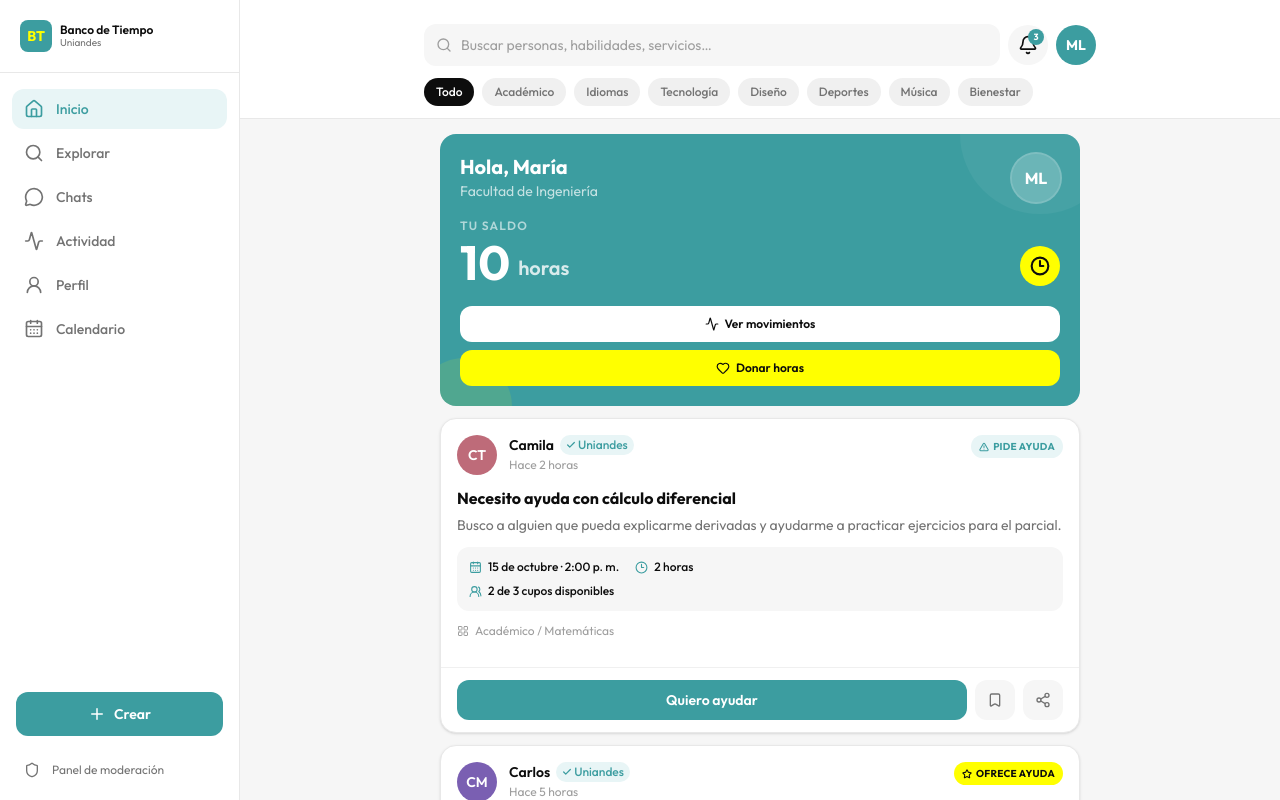
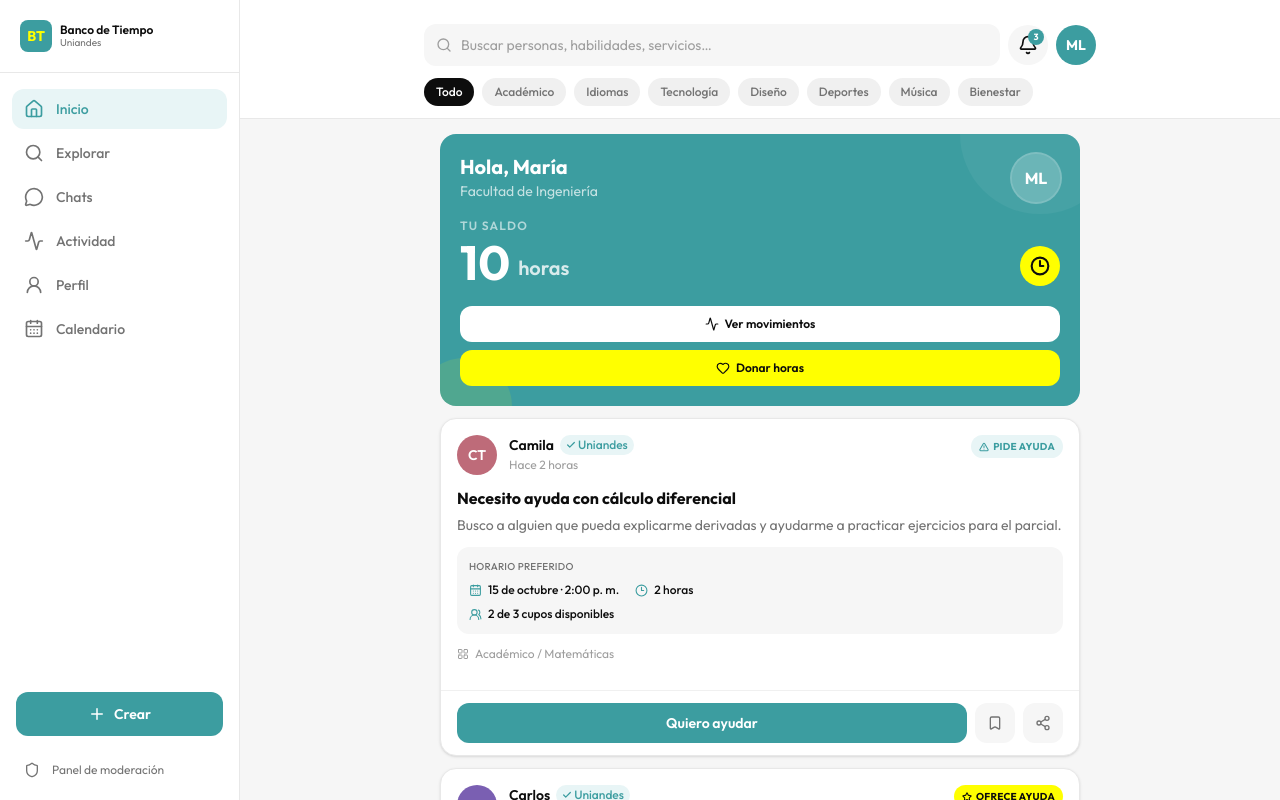
Before and after one commit to aspd-2501/MercadoDeTiempoUniandes, a React (Vite) app in the folder frontend/timebank_frontend/: page / in a window 1280 px wide. Shown: the top 800 px of the page. Built offline with nearby package versions, Linux system fonts and the light colour scheme.

Commit message:
actualización de info de posts de ayuda con calendarios

```diff
--- a/frontend/timebank_frontend/src/componentes/calendario/CalendarioDisponibilidad.tsx
+++ b/frontend/timebank_frontend/src/componentes/calendario/CalendarioDisponibilidad.tsx
@@ -112,9 +112,11 @@ function etiquetaDuracion(duracion: number): string {
 function VistaCalendarioDisponibilidad({
   fechaInicial,
   eventos,
+  alturaLimitada = false,
 }: {
   fechaInicial: string;
   eventos: EventoCalendario[];
+  alturaLimitada?: boolean;
 }) {
   const [fechaSeleccionada, setFechaSeleccionada] = useState(fechaInicial);
   const fechas = obtenerSemana(fechaSeleccionada);
@@ -146,22 +148,40 @@ function VistaCalendarioDisponibilidad({
         </button>
       </div>
 
-      {/* 02.2 VISTA MÓVIL: selector y calendario diario */}
+      {/* 02.2 VISTA MÓVIL */}
       <div className="space-y-3 lg:hidden">
         <SelectorDia
           fechas={fechas}
           fechaSeleccionada={fechaSeleccionada}
           onSeleccionar={setFechaSeleccionada}
         />
+
         <p className="text-xs font-semibold capitalize text-[#0D0D0D]">
           {mostrarFecha(fechaSeleccionada)}
         </p>
-        <CalendarioDiario fecha={fechaSeleccionada} eventos={eventos} />
+
+        <div className={alturaLimitada ? 'h-[50dvh] min-h-0' : ''}>
+          <CalendarioDiario
+            fecha={fechaSeleccionada}
+            eventos={eventos}
+            scrollInterno={alturaLimitada}
+          />
+        </div>
       </div>
 
-      {/* 02.3 VISTA DE ESCRITORIO: calendario semanal */}
-      <div className="hidden lg:block">
-        <CalendarioSemanal fechas={fechas} eventos={eventos} />
+      {/* 02.3 VISTA DE ESCRITORIO */}
+      <div
+        className={
+          alturaLimitada
+            ? 'hidden h-[50dvh] min-h-0 lg:block'
+            : 'hidden lg:block'
+        }
+      >
+        <CalendarioSemanal
+          fechas={fechas}
+          eventos={eventos}
+          scrollInterno={alturaLimitada}
+        />
       </div>
     </div>
   );
@@ -208,6 +228,7 @@ export function CalendarioDisponibilidadPostAyuda({
             key={fechaInicial}
             fechaInicial={fechaInicial}
             eventos={eventos}
+            alturaLimitada
           />
         ) : (
           <p className="rounded-xl bg-[#F6F6F6] p-4 text-sm text-[#737373]" role="status">
--- a/frontend/timebank_frontend/src/componentes/posts/PostAyuda.tsx
+++ b/frontend/timebank_frontend/src/componentes/posts/PostAyuda.tsx
@@ -196,6 +196,11 @@ export default function PostAyuda({
           aria-label="Detalles de la publicación"
           className="mb-3 space-y-2 rounded-xl bg-[#F6F6F6] p-3"
         >
+          {(post.preferredDate || post.preferredTime) && (
+            <p className="text-[10px] font-medium uppercase tracking-wide text-[#737373]">
+              Horario preferido
+            </p>
+          )}
           <div className="flex flex-wrap items-center gap-4">
             {/* 01.5.1 FECHA Y HORA */}
             {(post.preferredDate || post.preferredTime) && (
--- a/frontend/timebank_frontend/src/mocks/postsAyuda.mocks.ts
+++ b/frontend/timebank_frontend/src/mocks/postsAyuda.mocks.ts
@@ -15,6 +15,21 @@ export const PUBLICACIONES_DEMO: DatosPostAyuda[] = [
     estimatedHours: 2,
     maxParticipants: 3,
     confirmedParticipants: ['miembro-demo-2'],
+    availability: [
+      {
+        id: 'franja-1',
+        date: '2026-10-27',
+        startTime: '09:00',
+        endTime: '12:00',
+      },
+      {
+        id: 'franja-2',
+        date: '2026-10-29',
+        startTime: '14:00',
+        endTime: '17:00',
+      },
+    ],
+    preferredAvailabilityId: 'franja-1',
   },
   {
     id: 'post-ayuda-2',
@@ -30,6 +45,21 @@ export const PUBLICACIONES_DEMO: DatosPostAyuda[] = [
     estimatedHours: 1,
     maxParticipants: 2,
     confirmedParticipants: [],
+    availability: [
+      {
+        id: 'franja-3',
+        date: '2026-10-28',
+        startTime: '10:00',
+        endTime: '14:00',
+      },
+      {
+        id: 'franja-4',
+        date: '2026-10-31',
+        startTime: '15:00',
+        endTime: '19:00',
+      },
+    ],
+    preferredAvailabilityId: 'franja-3',
   },
   {
     id: 'post-ayuda-3',
@@ -43,5 +73,20 @@ export const PUBLICACIONES_DEMO: DatosPostAyuda[] = [
     estimatedHours: 1.5,
     maxParticipants: 1,
     confirmedParticipants: [],
+    availability: [
+      {
+        id: 'franja-5',
+        date: '2026-10-30',
+        startTime: '07:00',
+        endTime: '11:00',
+      },
+      {
+        id: 'franja-6',
+        date: '2026-11-01',
+        startTime: '14:00',
+        endTime: '18:00',
+      },
+    ],
+    preferredAvailabilityId: 'franja-6',
   },
 ];
--- a/frontend/timebank_frontend/src/tipos/postAyuda.ts
+++ b/frontend/timebank_frontend/src/tipos/postAyuda.ts
@@ -1,3 +1,5 @@
+import type { IntervaloDisponibilidad } from "./disponibilidad";
+
 export type TipoPublicacionAyuda = 'help-request' | 'help-offer';
 
 export interface DatosPostAyuda {
@@ -14,4 +16,6 @@ export interface DatosPostAyuda {
   estimatedHours?: number;
   maxParticipants?: number;
   confirmedParticipants?: string[];
+  availability?: IntervaloDisponibilidad[];
+  preferredAvailabilityId?: string;
 }
--- a/frontend/timebank_frontend/src/ventanas/postAyuda/PostAyudaDetail.tsx
+++ b/frontend/timebank_frontend/src/ventanas/postAyuda/PostAyudaDetail.tsx
@@ -15,27 +15,18 @@ import {
 import type { LucideIcon, LucideProps } from 'lucide-react';
 import { MIEMBROS_DEMO } from '../../mocks/miembros.mocks';
 import { PUBLICACIONES_DEMO } from '../../mocks/postsAyuda.mocks';
+import { CalendarioDisponibilidadPostAyuda } from '../../componentes/calendario/CalendarioDisponibilidad';
+import type { DatosPostAyuda } from '../../tipos/postAyuda';
 
 /**
- * Primera migración del mockup de Figma.
+ * Vista actual conectada a /posts/:postId y a los mocks compartidos.
+ * Añade el horario preferido y calendario de disponibilidad de la publicación.
+ * No calcula coincidencias ni crea acuerdos desde el calendario.
  */
 export type TipoPostAyuda = 'help-offer' | 'help-request';
 
-export interface PostAyuda {
-  id: string;
-  userId: string;
-  type: TipoPostAyuda;
-  title: string;
-  description: string;
-  category: string;
-  createdAt: string;
-  image?: string;
-  preferredDate?: string;
-  preferredTime?: string;
-  estimatedHours?: number;
-  maxParticipants?: number;
-  confirmedParticipants?: string[];
-}
+/** Mismo modelo compartido que utiliza la tarjeta PostAyuda y PUBLICACIONES_DEMO. */
+export type PostAyuda = DatosPostAyuda;
 
 export interface AutorPostAyuda {
   id: string;
@@ -52,6 +43,21 @@ export interface PostAyudaDetailProps {
   onVerAcuerdo?: (acuerdoId: string) => void;
   onIrChat?: (chatId: string) => void;
   onVolverInicio?: () => void;
+}
+
+// ─── Formato local para la presentación del horario preferido ───
+// Estas funciones solo transforman textos; no comparan ni asignan disponibilidades.
+function mostrarFechaISO(fecha: string): string {
+  const fechaLocal = new Date(`${fecha}T12:00:00`);
+  if (Number.isNaN(fechaLocal.getTime())) return fecha;
+  return new Intl.DateTimeFormat('es-CO', { dateStyle: 'long' }).format(fechaLocal);
+}
+
+function mostrarHora24(hora: string): string {
+  const coincidencia = /^([01]\d|2[0-3]):([0-5]\d)$/.exec(hora);
+  if (!coincidencia) return hora;
+  const h = Number(coincidencia[1]);
+  return `${h % 12 || 12}:${coincidencia[2]} ${h < 12 ? 'a. m.' : 'p. m.'}`;
 }
 
 // Iconos y componentes auxiliares.
@@ -196,6 +202,20 @@ export default function PostAyudaDetail({
   const slotsLeft = maxSlots - confirmedCount;
   const isFull = slotsLeft <= 0;
   const currentUserJoined = joined || confirmedParticipants.includes(currentUserId);
+
+  // ─── Datos de disponibilidad del post (proporcionados por los mocks o la API) ───
+  // El calendario solo muestra las franjas registradas. No inventamos intervalos
+  // a partir de preferredDate/preferredTime de los posts antiguos.
+  const franjasPropuestas = post.availability ?? [];
+  const franjaPreferida = franjasPropuestas.find(
+    (franja) => franja.id === post.preferredAvailabilityId,
+  );
+  const fechaPreferida = franjaPreferida
+    ? mostrarFechaISO(franjaPreferida.date)
+    : post.preferredDate;
+  const horaPreferida = franjaPreferida
+    ? `${mostrarHora24(franjaPreferida.startTime)} – ${mostrarHora24(franjaPreferida.endTime)}`
+    : post.preferredTime;
 
   function handleJoin() {
     if (currentUserJoined || isFull) return;
@@ -366,16 +386,21 @@ export default function PostAyudaDetail({
             Detalles
           </h3>
 
-          {/* 04.1 FECHA Y HORA PREFERIDAS (cuando están definidas) */}
-          {(post.preferredDate || post.preferredTime) && (
-            <div data-section="fecha-hora" className="flex items-center gap-3">
-              <div className="w-9 h-9 rounded-xl bg-[#E8F5F6] flex items-center justify-center flex-shrink-0">
-                <Icon name="calendar" size={17} className="text-[#3C9DA0]" strokeWidth={2} />
+          {/* 04.1 HORARIO PREFERIDO (propuesta, no horario confirmado) */}
+          {(fechaPreferida || horaPreferida) && (
+            <div data-section="horario-preferido" className="flex items-start gap-3">
+              <div className="w-9 h-9 rounded-xl bg-[#FFFDE0] flex items-center justify-center flex-shrink-0">
+                <Icon name="calendar" size={17} className="text-[#5A5A00]" strokeWidth={2} />
               </div>
-              <div>
-                <p className="text-[10px] text-[#9E9E9E] uppercase tracking-wide font-medium">Fecha y hora</p>
-                <p className="text-sm font-semibold text-[#0D0D0D]">
-                  {post.preferredDate}{post.preferredTime ? ` · ${post.preferredTime}` : ''}
+              <div className="min-w-0">
+                <p className="text-[10px] text-[#9E9E9E] uppercase tracking-wide font-medium">
+                  Horario preferido
+                </p>
+                <p className="text-sm font-semibold text-[#0D0D0D] capitalize">
+                  {fechaPreferida}{horaPreferida ? ` · ${horaPreferida}` : ''}
+                </p>
+                <p className="mt-1 text-xs text-[#737373]">
+                  Es una preferencia del autor, no un horario confirmado.
                 </p>
               </div>
             </div>
@@ -425,6 +450,25 @@ export default function PostAyudaDetail({
             </div>
           </div>
         </section>
+
+        {/* 04.4 CALENDARIO DE DISPONIBILIDAD PROPUESTA POR EL AUTOR */}
+        {typeof post.estimatedHours === 'number' && post.estimatedHours > 0 ? (
+          <CalendarioDisponibilidadPostAyuda
+            intervalos={franjasPropuestas}
+            idPreferido={post.preferredAvailabilityId}
+            duracion={post.estimatedHours}
+          />
+        ) : (
+          <section
+            data-section="disponibilidad-sin-duracion"
+            className="rounded-2xl border border-[#E8E8E8] bg-white p-4"
+          >
+            <h3 className="text-sm font-bold text-[#0D0D0D]">Disponibilidad propuesta</h3>
+            <p className="mt-1 text-xs text-[#737373]">
+              Aún no se ha definido una duración para esta publicación.
+            </p>
+          </section>
+        )}
 
         {/* 05. EXPLICACIÓN DE LA PARTICIPACIÓN: ¿dar o recibir ayuda? */}
         <aside
```
